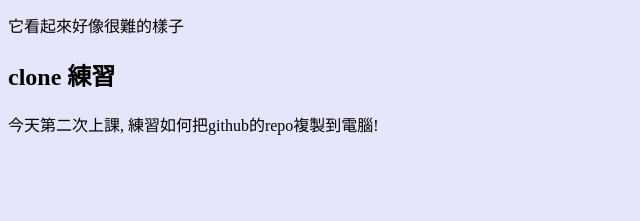
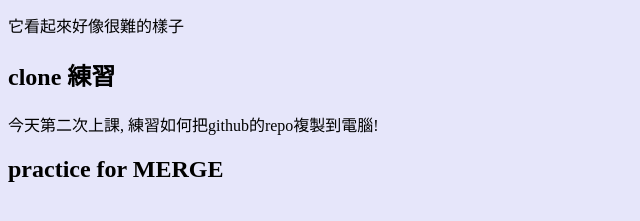
Before and after one commit to tomokoogura/2020_MobileWeb, a plain HTML site: page index.html in a window 1280 px wide. Shown: the part 107-328 px from the top of the page, without its empty margins (0-640 px from the left). Drawn offline with Linux system fonts and the light colour scheme.

Commit message:
practice for merge

```diff
--- a/index.html
+++ b/index.html
@@ -15,5 +15,7 @@
 
     <h2>clone 練習</h2>
     <p>今天第二次上課, 練習如何把github的repo複製到電腦!</p>
+    <h2>practice for MERGE</h2>
+
 </body>
 </html>
```
